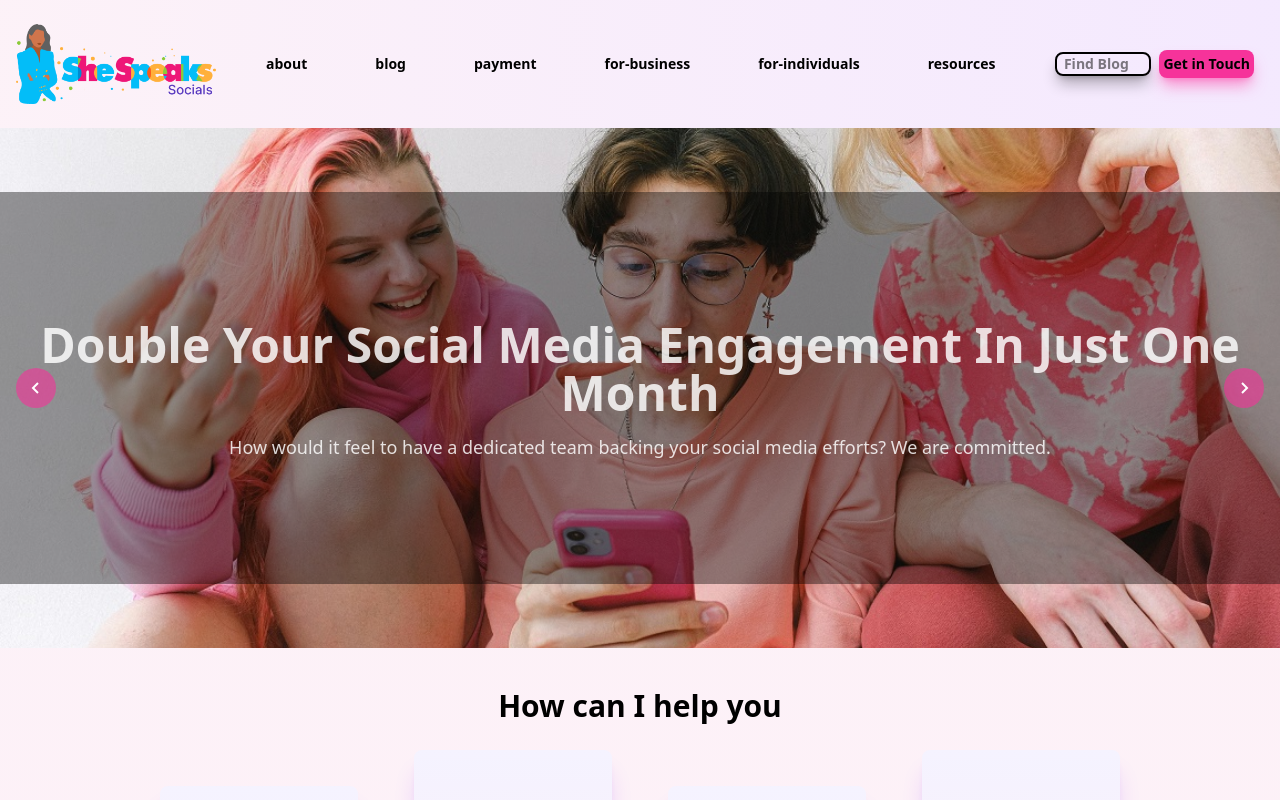
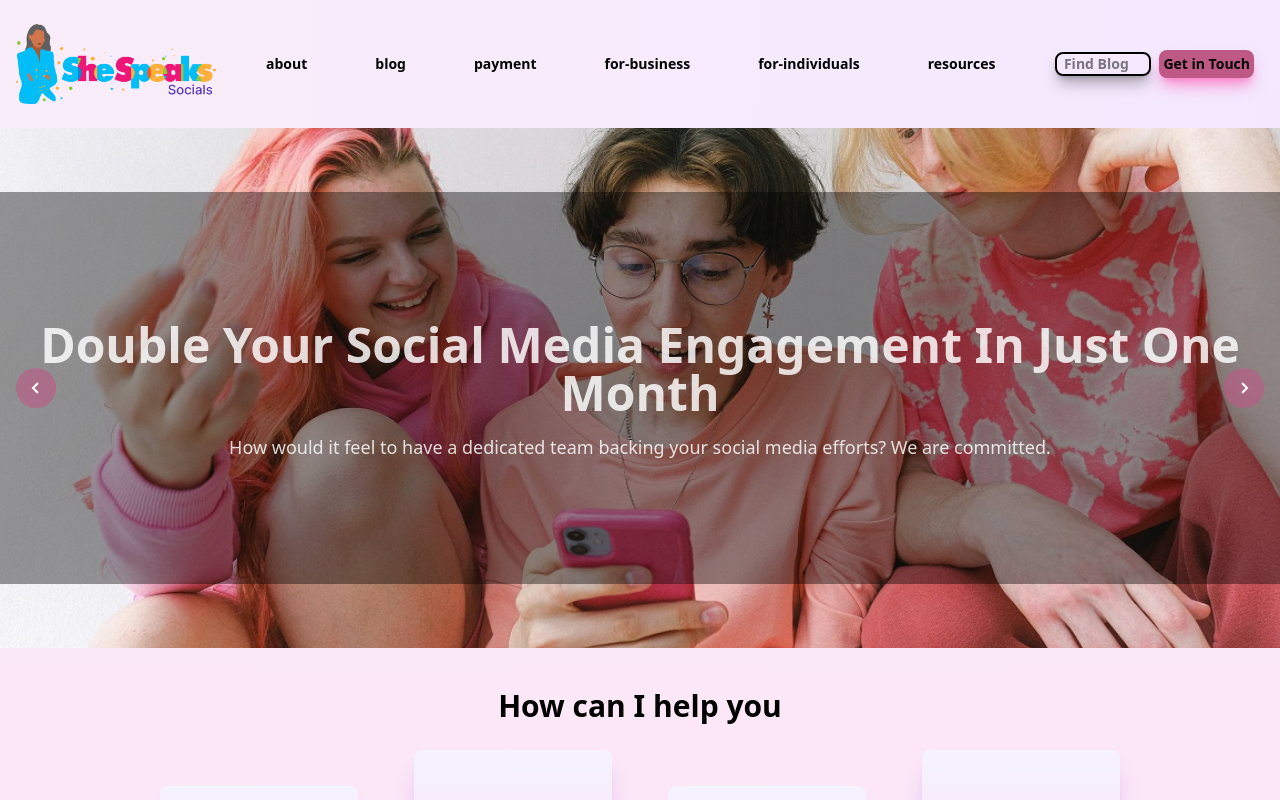
Before and after one commit to MatthewsRicky/shespeaksocial, a Next.js app: page / in a window 1280 px wide. Shown: the top 800 px of the page. Built offline with nearby package versions, Linux system fonts and the light colour scheme.

Commit message:
custom colors

```diff
--- a/app/globals.css
+++ b/app/globals.css
@@ -1,6 +1,13 @@
 @import 'tailwindcss';
 
-
+@theme {
+	--color-pink-50: rgb(250, 237, 250);
+	--color-pink-200: #F77FBE;
+	--color-pink-100: #FFB8E0;
+	--color-pink-300: #EC7FA9;
+	--color-pink-500: #BE5985;
+	--color-deep-pink: #FF1493;
+}
 
 /*
   The default border color has changed to `currentcolor` in Tailwind CSS v4,
```
